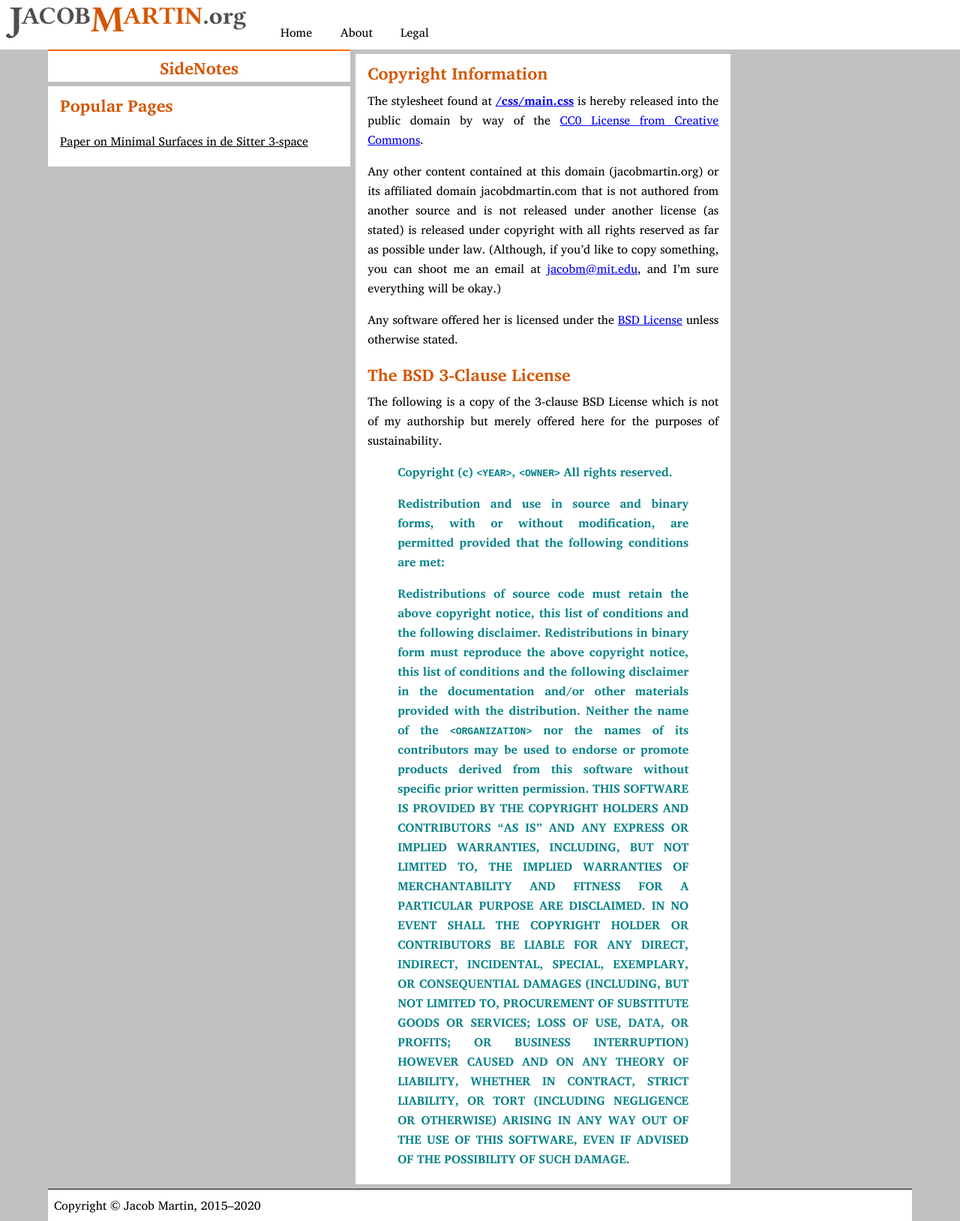
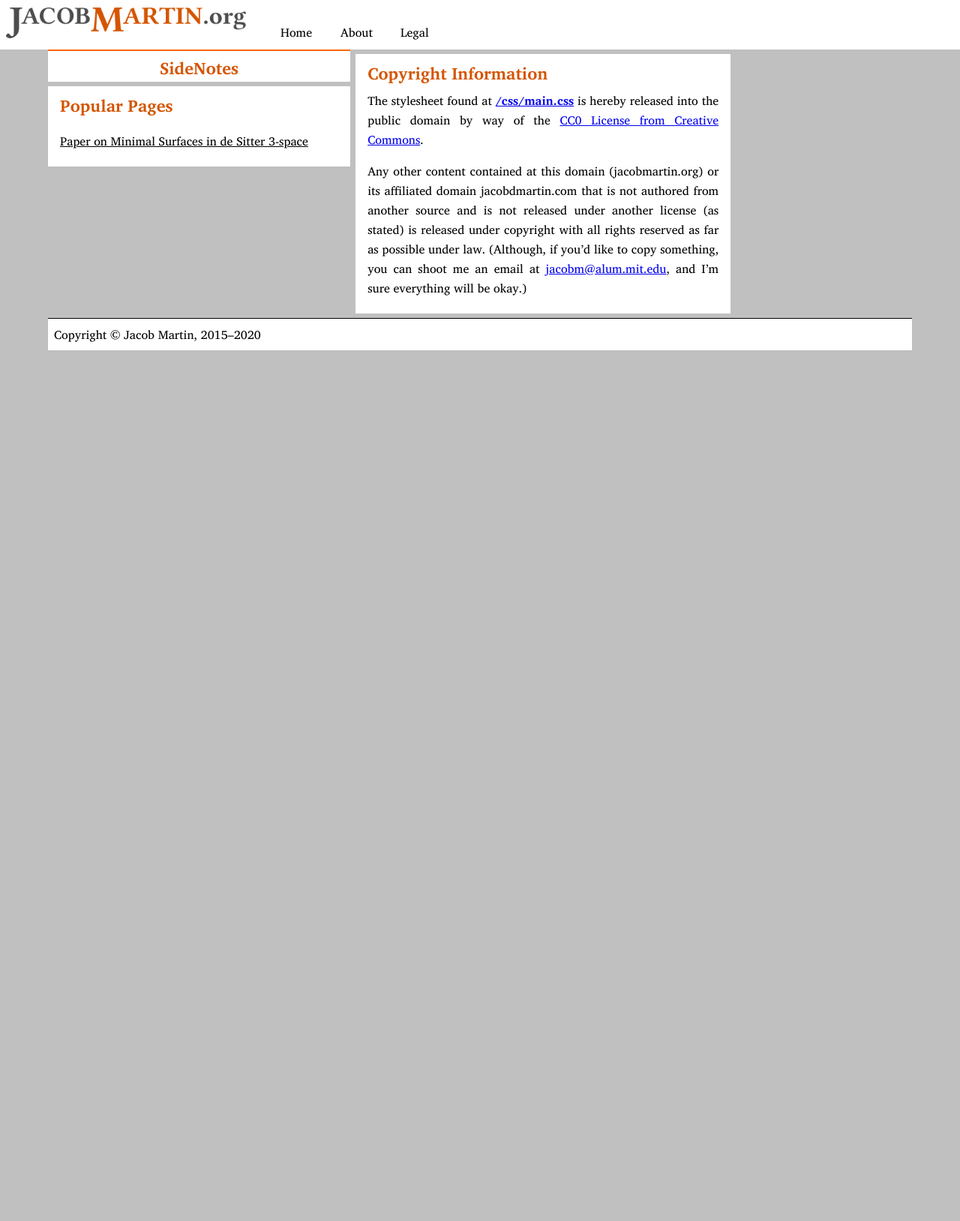
Before and after one commit to martinjacobd/website, a Jekyll site: the page built from copyright.md, in a window 1280 px wide. Shown: the whole page at 75% size. Built offline with Jekyll 4.4.1, drawn with Linux system fonts in a browser that asks for light colours; after the commit the page ends 900 px from its top, so only the background shows below that.

```diff
--- a/copyright.md
+++ b/copyright.md
@@ -5,19 +5,4 @@ layout: default
 
 The stylesheet found at [/css/main.css](http://www.jacobmartin.org/css/main.css) is hereby released into the public domain by way of the [CC0 License from Creative Commons](http://creativecommons.org/publicdomain/zero/1.0/).
 
-Any other content contained at this domain (jacobmartin.org) or its affiliated domain jacobdmartin.com that is not authored from another source and is not released under another license (as stated) is released under copyright with all rights reserved as far as possible under law.  (Although, if you'd like to copy something, you can shoot me an email at [jacobm@mit.edu](mailto:jacobm@mit.edu), and I'm sure everything will be okay.)
-
-Any software offered her is licensed under the [BSD License](http://opensource.org/licenses/bsd-3-clause) unless otherwise stated.
-
-# The BSD 3-Clause License
-The following is a copy of the 3-clause BSD License which is not of my authorship but merely offered here for the purposes of sustainability.
-
->Copyright (c) `<YEAR>`, `<OWNER>`
->All rights reserved.
-
->Redistribution and use in source and binary forms, with or without modification, are permitted provided that the following conditions are met:
-
->Redistributions of source code must retain the above copyright notice, this list of conditions and the following disclaimer.
->Redistributions in binary form must reproduce the above copyright notice, this list of conditions and the following disclaimer in the documentation and/or other materials provided with the distribution.
->Neither the name of the `<ORGANIZATION>` nor the names of its contributors may be used to endorse or promote products derived from this software without specific prior written permission.
->THIS SOFTWARE IS PROVIDED BY THE COPYRIGHT HOLDERS AND CONTRIBUTORS "AS IS" AND ANY EXPRESS OR IMPLIED WARRANTIES, INCLUDING, BUT NOT LIMITED TO, THE IMPLIED WARRANTIES OF MERCHANTABILITY AND FITNESS FOR A PARTICULAR PURPOSE ARE DISCLAIMED. IN NO EVENT SHALL THE COPYRIGHT HOLDER OR CONTRIBUTORS BE LIABLE FOR ANY DIRECT, INDIRECT, INCIDENTAL, SPECIAL, EXEMPLARY, OR CONSEQUENTIAL DAMAGES (INCLUDING, BUT NOT LIMITED TO, PROCUREMENT OF SUBSTITUTE GOODS OR SERVICES; LOSS OF USE, DATA, OR PROFITS; OR BUSINESS INTERRUPTION) HOWEVER CAUSED AND ON ANY THEORY OF LIABILITY, WHETHER IN CONTRACT, STRICT LIABILITY, OR TORT (INCLUDING NEGLIGENCE OR OTHERWISE) ARISING IN ANY WAY OUT OF THE USE OF THIS SOFTWARE, EVEN IF ADVISED OF THE POSSIBILITY OF SUCH DAMAGE.
+Any other content contained at this domain (jacobmartin.org) or its affiliated domain jacobdmartin.com that is not authored from another source and is not released under another license (as stated) is released under copyright with all rights reserved as far as possible under law.  (Although, if you'd like to copy something, you can shoot me an email at [jacobm@alum.mit.edu](mailto:jacobm@alum.mit.edu), and I'm sure everything will be okay.)
--- a/css/main.css
+++ b/css/main.css
@@ -277,3 +277,16 @@ th, td {
     margin-top: 0;
     padding-top: 3px;
 }
+#markdown-toc::before {
+	content: "Contents:";
+	font-weight: bold;
+}
+#markdown-toc {
+	border: 1px solid black;
+	padding-right: 1.5em;
+	display: inline-block;
+	list-style-type: none;
+}
+#markdown-toc ul {
+	list-style-type: none;
+}
```
Also changed, not shown: _drafts/_carbohydrate-catabolism.md (added, +58 -0 lines), _drafts/_citric-acid.md (renamed from _drafts/citric-acid.md, +5 -2 lines), _drafts/_starting-diet.md (added, +45 -0 lines), _posts/2020-05-30-citric-acid.md (+6 -3 lines), _posts/2020-05-31-carbohydrate-catabolism.md (added, +63 -0 lines), _drafts/_loremipsum.html (renamed from _drafts/loremipsum.html), 1 other file.
